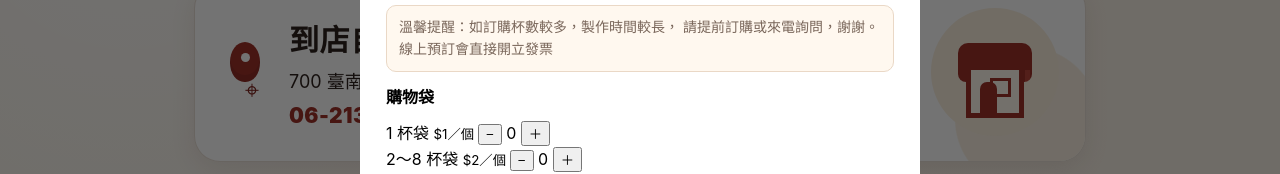
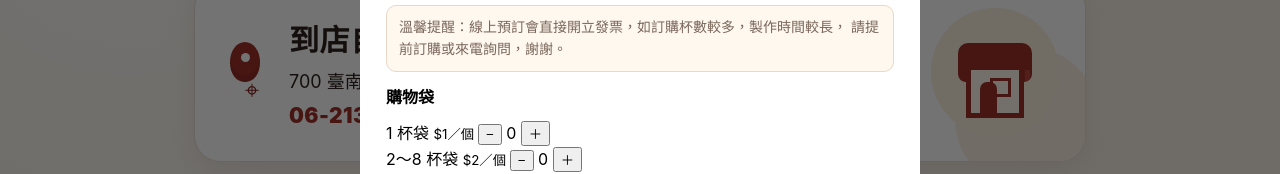
Before and after one commit to hu17an17-ops/pharmacists-tea-house3.0, a website: page public/index.html in a window 1280 px wide. Both pictures are taken after a click on the button "查看訂單". Shown: the part 512-686 px from the top of the page. Drawn offline with Linux system fonts and the light colour scheme.

Commit message:
Update index.html

```diff
--- a/public/index.html
+++ b/public/index.html
@@ -325,9 +325,9 @@
         "
       >
 
-        溫馨提醒：如訂購杯數較多，製作時間較長，
+        溫馨提醒：線上預訂會直接開立發票，如訂購杯數較多，製作時間較長，
         請提前訂購或來電詢問，謝謝。
-        線上預訂會直接開立發票
+
 
       </div>
 
```
